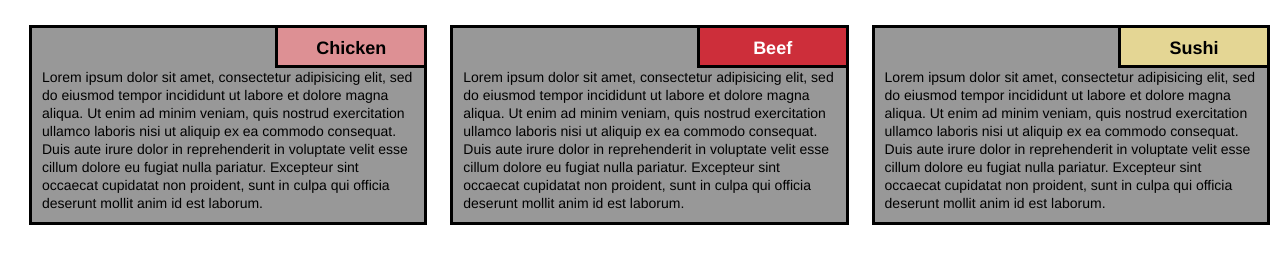
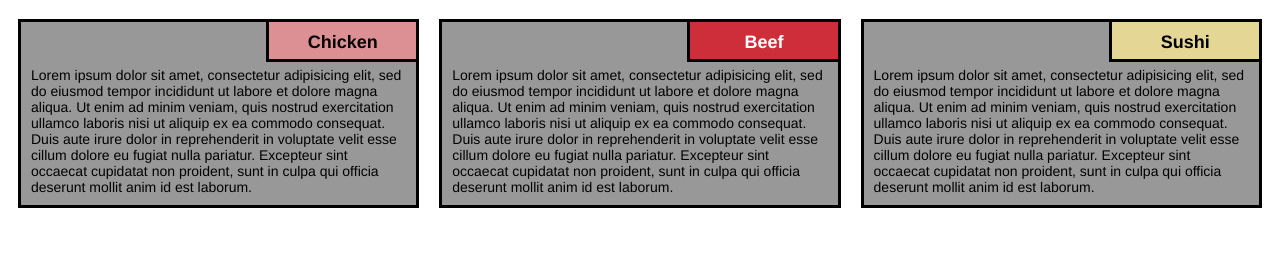
Before and after one commit to ssppkenny/coursera_test, a plain HTML site: page homework2/index.html in a window 1280 px wide. Shown: the part 61-324 px from the top of the page. Drawn offline with Linux system fonts and the light colour scheme.

Commit message:
corrections

```diff
--- a/homework2/css/styles.css
+++ b/homework2/css/styles.css
@@ -9,7 +9,8 @@ span {
   background-color: #989898;
   box-sizing: border-box;
   padding: 0px;
-  line-height: 90%;
+  clear: both;
+  display: block;
 }
 
 h1 {
@@ -34,55 +35,39 @@ p {
   float: left;
 }
 
+.caption {
+    margin-bottom: 5px;
+    float: right;
+    width: 40%;
+    height: 40px;
+    border-left: 3px solid black;
+    border-bottom: 3px solid black;
+    margin-top: -10px;
+    margin-right: -10px;
+}
+
 .firstitem {
-  float: right;
   background-color: #DD9094;
-  width: 40%;
-  height: 40px;
-  border-left: 3px solid black;
-  border-bottom: 3px solid black;
-  margin-top: -10px;
-  margin-right: -10px;
 }
 
 .seconditem {
-  float: right;
   background-color: #CD2E3A;
-  width: 40%;
-  height: 40px;
-  border-left: 3px solid black;
-  border-bottom: 3px solid black;
-  margin-top: -10px;
-  margin-right: -10px;
   color: white;
 }
 
 .thirditem {
-  float: right;
   background-color:  #E4D694;
-  width: 40%;
-  height: 40px;
-  border-left: 3px solid black;
-  border-bottom: 3px solid black;
-  margin-top: -10px;
-  margin-right: -10px;
 }
 
 div .outer {
   position: relative;
-  margin-right: -15px;
-  margin-left: 15px;
+  padding: 0 10px;
 }
 
 div .box {
   background-color: #989898;
-  left: 3%;
-  right: 3%;
-  width: 95%;
-  margin-left: 5px;
-  margin-top: 5px;
-
   padding: 10px;
+  margin-bottom: 20px;
   border: 3px solid black;
 }
 
@@ -96,7 +81,6 @@ div .box {
 @media (min-width: 992px) {
   .col-lg-1, .col-lg-2, .col-lg-3, .col-lg-4, .col-lg-5, .col-lg-6, .col-lg-7, .col-lg-8, .col-lg-9, .col-lg-10, .col-lg-11, .col-lg-12 {
     float: left;
-    border: 1px solid white;
   }
   .col-lg-1 {
     width: 8.33%;
@@ -140,7 +124,6 @@ div .box {
 @media (min-width: 768px) and (max-width: 991px) {
   .col-md-1, .col-md-2, .col-md-3, .col-md-4, .col-md-5, .col-md-6, .col-md-7, .col-md-8, .col-md-9, .col-md-10, .col-md-11, .col-md-12 {
     float: left;
-    border: 1px solid white;
   }
   .col-md-1 {
     width: 8.33%;
@@ -176,6 +159,6 @@ div .box {
     width: 91.66%;
   }
   .col-md-12 {
-    width: 102.5%;
+    width: 100%;
   }
 }
--- a/homework2/index.html
+++ b/homework2/index.html
@@ -11,18 +11,18 @@
     <div class="row">
       <div class="col-lg-4 col-md-6 outer">
         <div class="box">
-        <div class="spacing"></div><div class="firstitem"><div class="pdiv"><p>Chicken</p></div></div>
+        <div class="firstitem caption"><div class="pdiv"><p>Chicken</p></div></div>
         <span>Lorem ipsum dolor sit amet, consectetur adipisicing elit, sed do eiusmod tempor incididunt ut labore et dolore magna aliqua. Ut enim ad minim veniam, quis nostrud exercitation ullamco laboris nisi ut aliquip ex ea commodo consequat. Duis aute irure dolor in reprehenderit in voluptate velit esse cillum dolore eu fugiat nulla pariatur. Excepteur sint occaecat cupidatat non proident, sunt in culpa qui officia deserunt mollit anim id est laborum.</span>
         </div>
       </div>
       <div class="col-lg-4 col-md-6 outer">
         <div class="box">
-        <div class="spacing"></div><div class="seconditem"><div class="pdiv"><p>Beef</p></div></div>
+        <div class="seconditem caption"><div class="pdiv"><p>Beef</p></div></div>
         <span>Lorem ipsum dolor sit amet, consectetur adipisicing elit, sed do eiusmod tempor incididunt ut labore et dolore magna aliqua. Ut enim ad minim veniam, quis nostrud exercitation ullamco laboris nisi ut aliquip ex ea commodo consequat. Duis aute irure dolor in reprehenderit in voluptate velit esse cillum dolore eu fugiat nulla pariatur. Excepteur sint occaecat cupidatat non proident, sunt in culpa qui officia deserunt mollit anim id est laborum.</span></div>
         </div>
       <div class="col-lg-4 col-md-12 outer">
       <div class="box">
-        <div class="spacing"></div><div class="thirditem"><div class="pdiv"><p>Sushi</p></div></div>
+        <div class="thirditem caption"><div class="pdiv"><p>Sushi</p></div></div>
         <span>Lorem ipsum dolor sit amet, consectetur adipisicing elit, sed do eiusmod tempor incididunt ut labore et dolore magna aliqua. Ut enim ad minim veniam, quis nostrud exercitation ullamco laboris nisi ut aliquip ex ea commodo consequat. Duis aute irure dolor in reprehenderit in voluptate velit esse cillum dolore eu fugiat nulla pariatur. Excepteur sint occaecat cupidatat non proident, sunt in culpa qui officia deserunt mollit anim id est laborum.</span></div>
         </div>
     </div>
```
